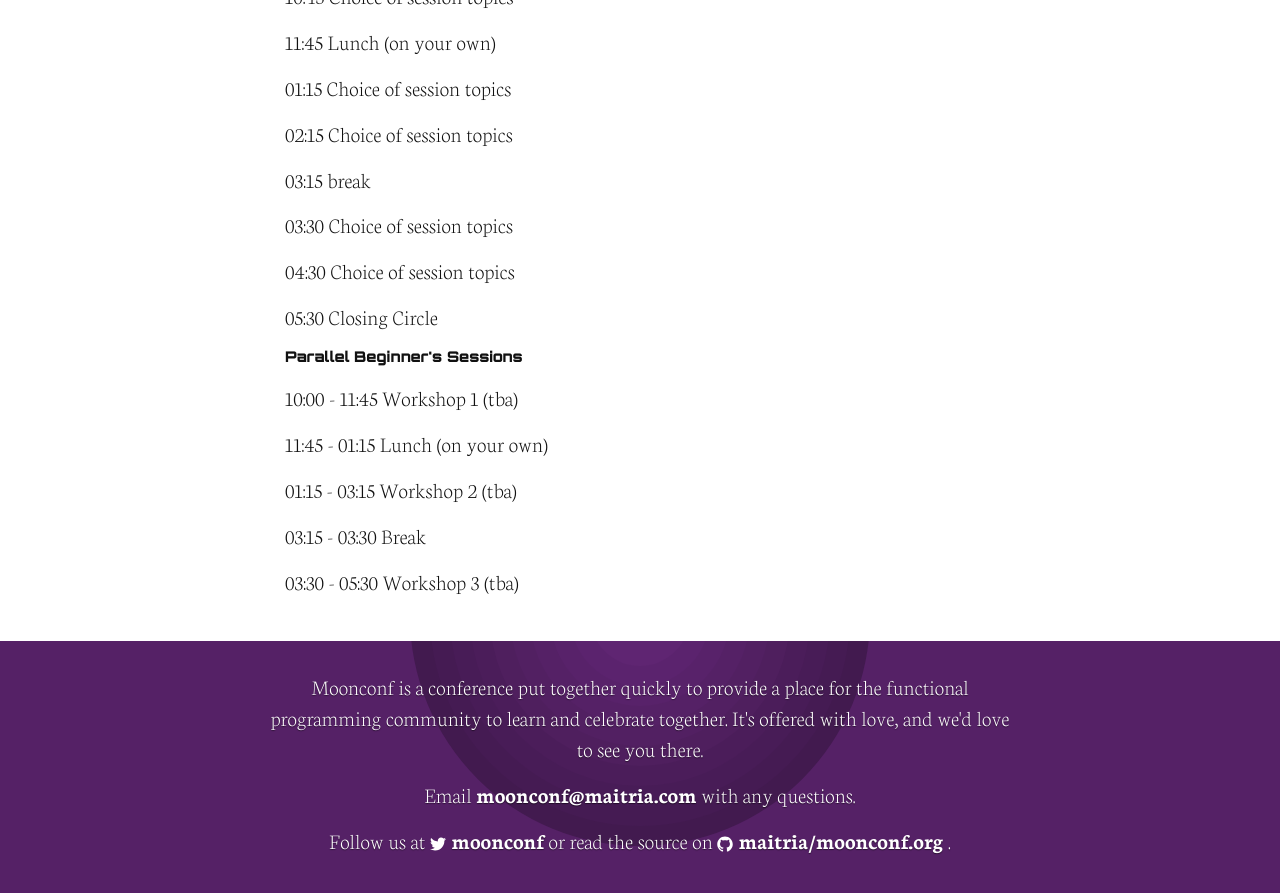
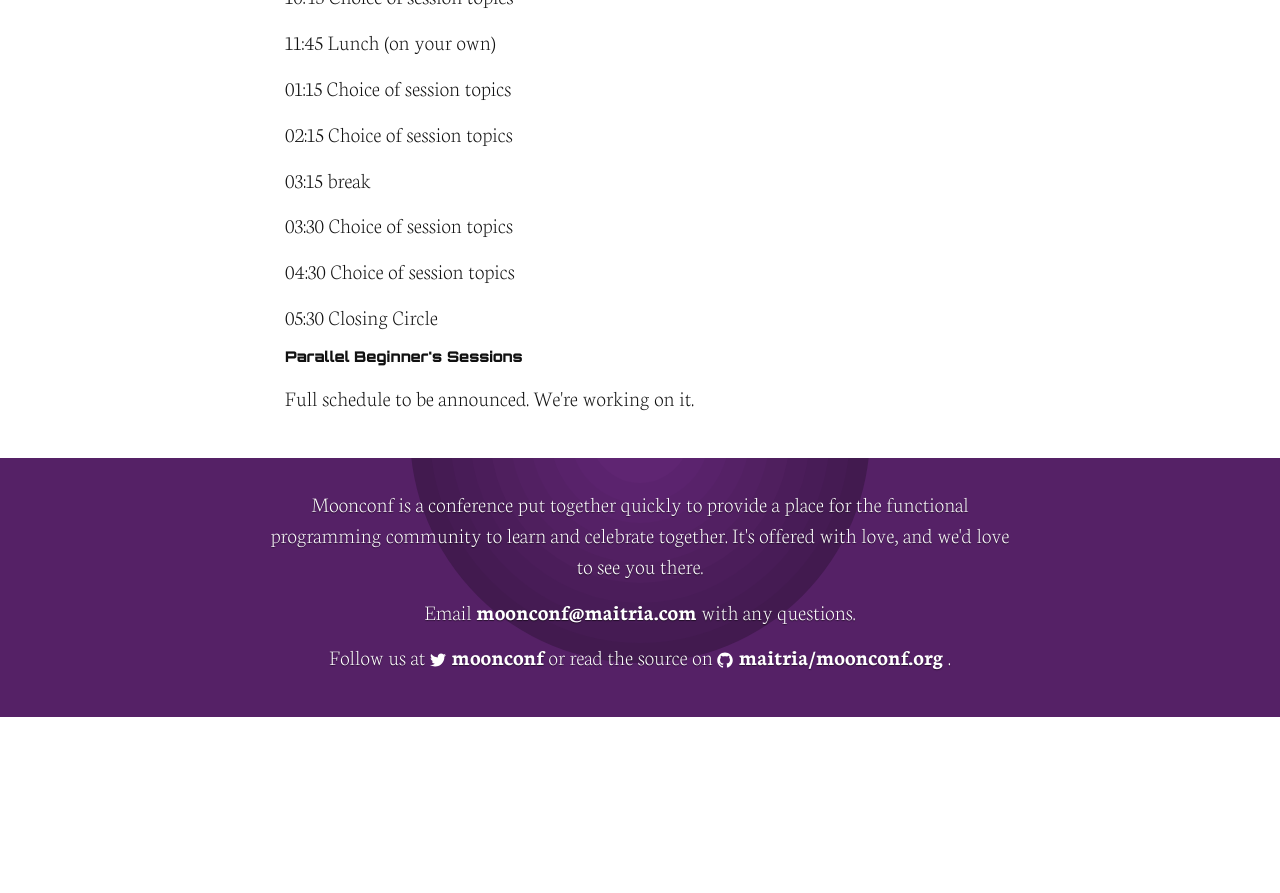
Before and after one commit to maitria/moonconf.org, a Jekyll site: the page built from schedule.html, in a window 1280 px wide and 900 px high, scrolled down 812 px. Shown: the top 893 px of the window. Built offline with Jekyll 4.4.1, drawn with Linux system fonts in a browser that asks for light colours; after the commit the page ends 1529 px from its top, so only the background shows below that.

Commit message:
Remove my fake schedule of workshops.

```diff
--- a/_includes/schedule-content.html
+++ b/_includes/schedule-content.html
@@ -20,10 +20,6 @@
     <p>04:30 Choice of session topics</p>
     <p>05:30 Closing Circle</p>
     <h6>Parallel Beginner's Sessions</h6>
-    <p>10:00 - 11:45 Workshop 1 (tba)</p>
-    <p>11:45 - 01:15 Lunch (on your own)</p>
-    <p>01:15 - 03:15 Workshop 2 (tba)</p>
-    <p>03:15 - 03:30 Break</p>
-    <p>03:30 - 05:30 Workshop 3 (tba)</p>
+    <p>Full schedule to be announced. We're working on it.</p>
   </div>
 </section>
```
